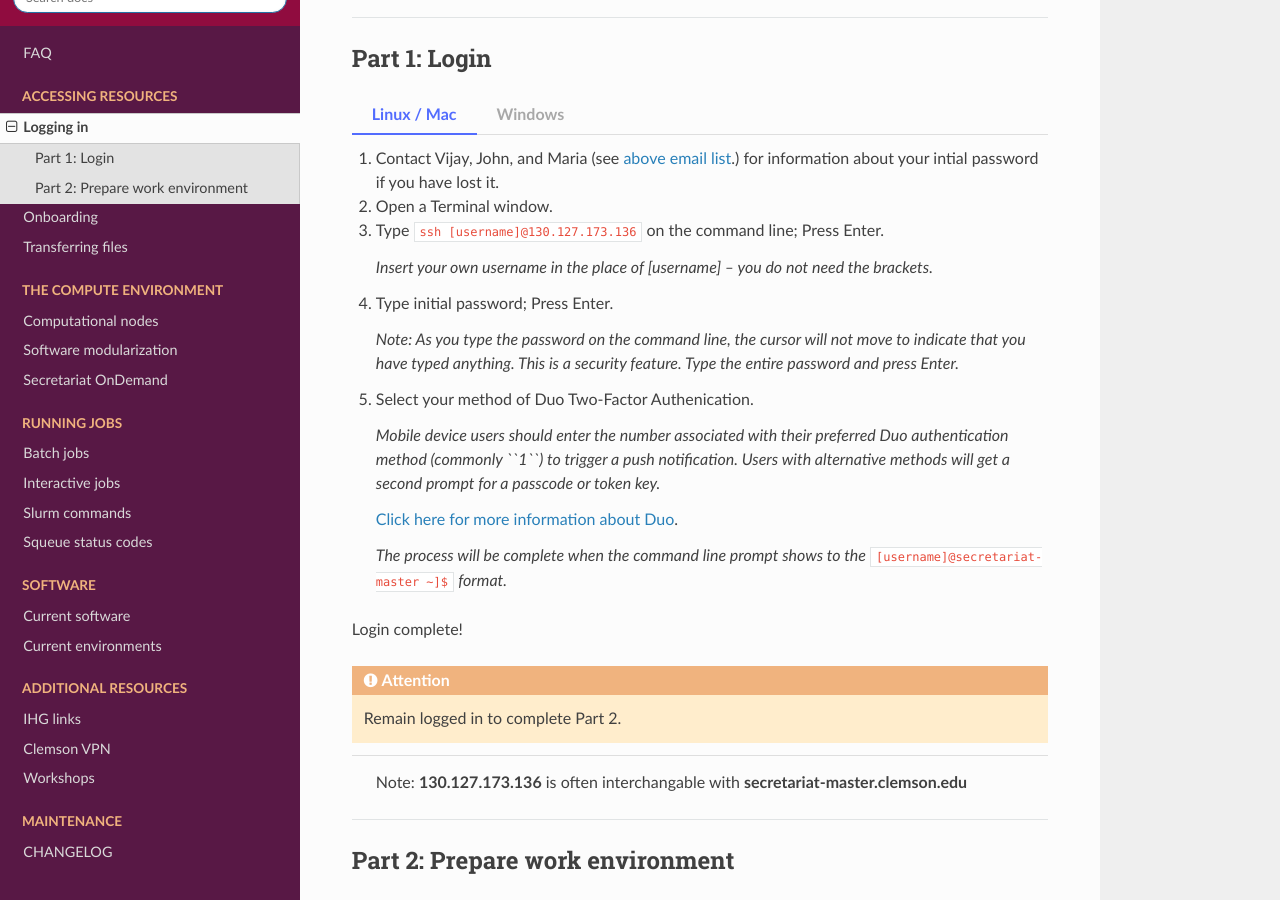
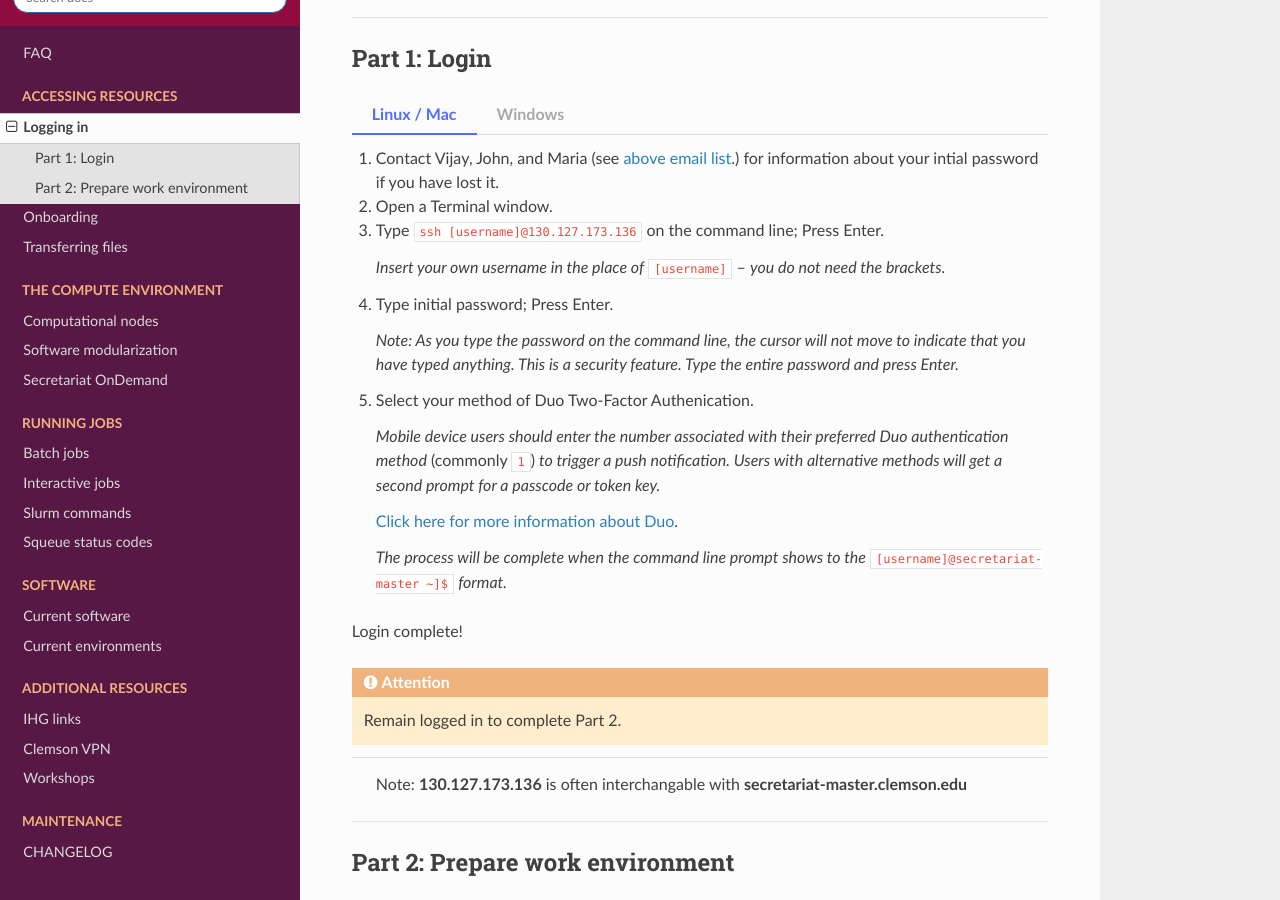
Before and after one commit to amalgamaria/secretariat, a Sphinx documentation site: the page built from docs/access/login.rst, in a window 1280 px wide and 900 px high, scrolled down 826 px. Built offline with Sphinx 7.4.7 and the Read the Docs theme 3.1.0, drawn with Linux system fonts in a browser that asks for light colours; pages that are not in the unit, such as notebooks, are missing from menus.

Commit message:
Fix italics / code blocks -v2

```diff
--- a/docs/access/login.rst
+++ b/docs/access/login.rst
@@ -51,7 +51,7 @@ Part 1: Login
 
       3. Type ``ssh [username]@130.127.173.136`` on the command line; Press Enter.
 
-         *Insert your own username in the place of [username] -- you do not need the brackets.*
+         *Insert your own username in the place of* ``[username]`` -- *you do not need the brackets.*
 
       4. Type initial password; Press Enter.
 
@@ -59,7 +59,7 @@ Part 1: Login
 
       5. Select your method of Duo Two-Factor Authenication.
 
-         *Mobile device users should enter the number associated with their preferred Duo authentication method (commonly ``1``) to trigger a push notification. Users with alternative methods will get a second prompt for a passcode or token key.*
+         *Mobile device users should enter the number associated with their preferred Duo authentication method* (commonly ``1``) *to trigger a push notification. Users with alternative methods will get a second prompt for a passcode or token key.*
 
          `Click here for more information about Duo`_.
 
```
